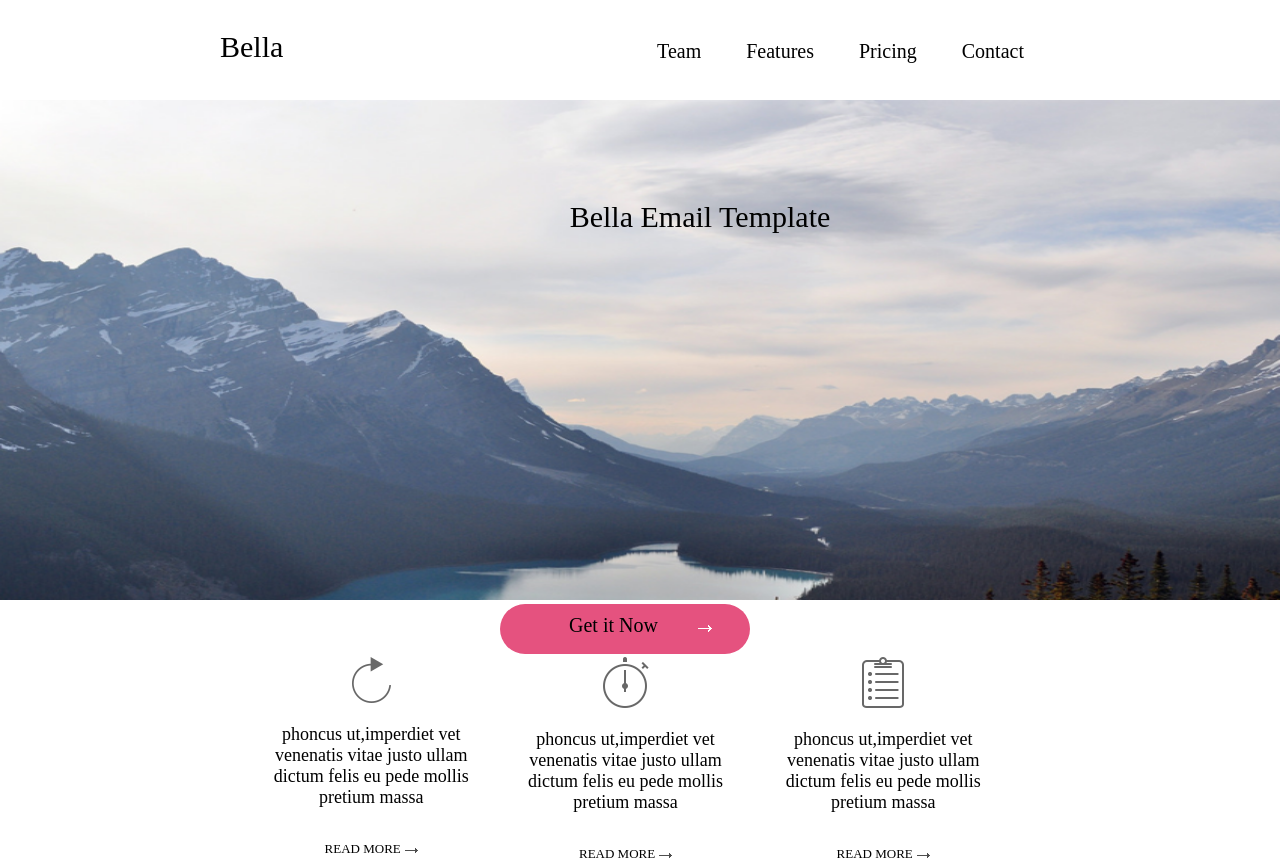
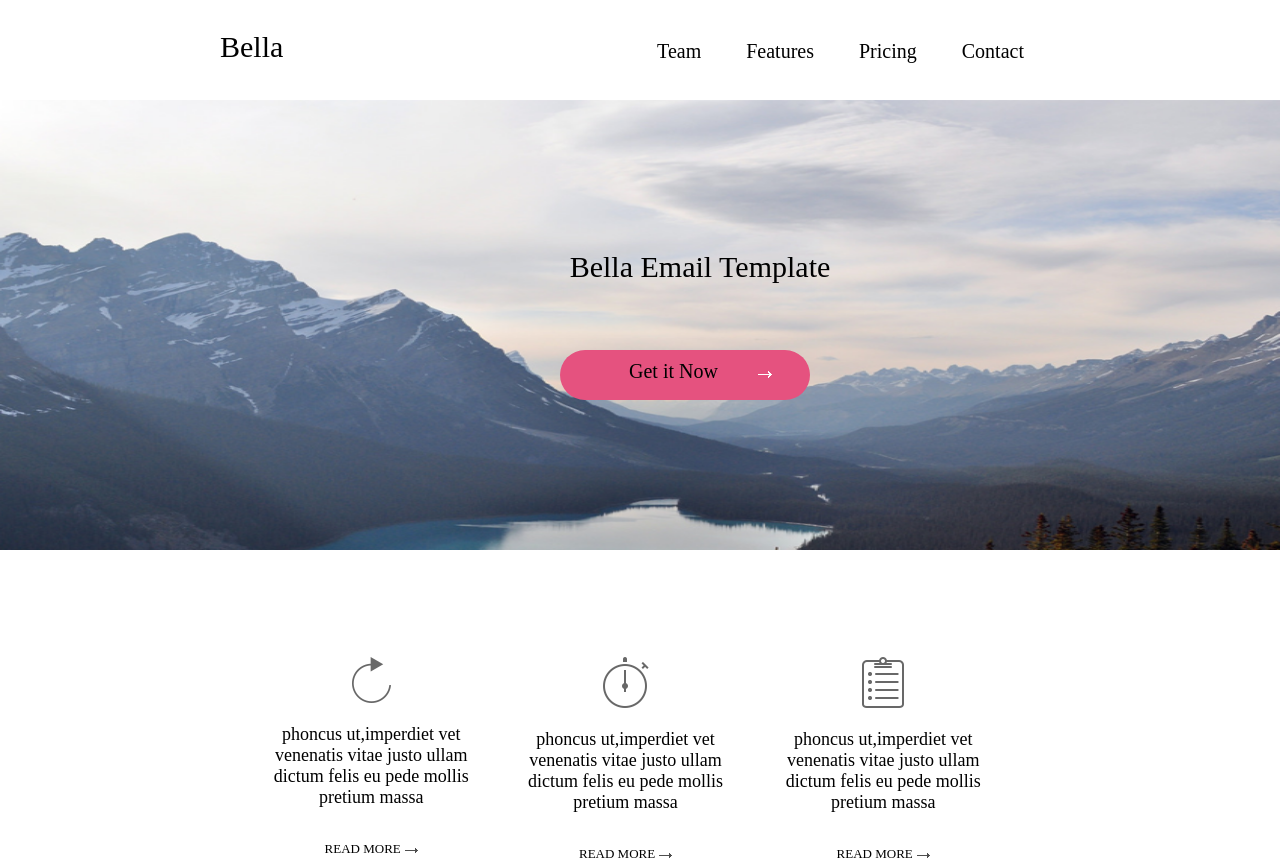
Before and after one commit to YangWenxu/Hello-World, a plain HTML site: page 前端第一题/index.html in a window 1280 px wide. Shown: the top 865 px of the page. Drawn offline with Linux system fonts and the light colour scheme.

Commit message:
first-commit

```diff
--- a/前端第一题/css/style.css
+++ b/前端第一题/css/style.css
@@ -48,11 +48,12 @@ body {
 
 /* 网页第二栏布局 */
 
-.img_1 {
+
+/* .img_1 {
+    background: url(../images/banner.png) no-repeat;
     width: 100%;
     height: 500px;
-    position: relative;
-}
+} */
 
 .img_2 {
     display: inline-block;
@@ -60,6 +61,8 @@ body {
 }
 
 .context {
+    background: url(../images/banner.png) no-repeat;
+    background-size: 100% 450px;
     width: 100%;
     height: 450px;
 }
@@ -70,7 +73,7 @@ body {
     height: 100px;
     z-index: 2;
     left: 550px;
-    top: 200px;
+    top: 250px;
     font-size: 30px;
     text-align: center;
 }
@@ -81,8 +84,9 @@ body {
     height: 50px;
     border-radius: 50px 50px 50px 50px;
     background-color: rgb(229, 82, 127);
-    margin-left: 500px;
+    margin-left: 560px;
     text-align: center;
+    margin-top: 250px;
 }
 
 .page4 {
--- a/前端第一题/index.html
+++ b/前端第一题/index.html
@@ -22,11 +22,12 @@
     </section>
     <!-- 网页第二栏 -->
     <div class="context">
-        <img src="images/banner.png" alt="" class="img_1">
-        <div class="page2">Bella Email Template</div>
-        <div class="page3">
-            <div class="page4">Get it Now</div>
-            <img src="images/arrow.png" alt="" class="img_2">
+        <div id="img_1">
+            <div class="page2">Bella Email Template</div>
+            <div class="page3">
+                <div class="page4">Get it Now</div>
+                <img src="images/arrow.png" alt="" class="img_2">
+            </div>
         </div>
     </div>
     <!-- 网页第三栏 -->
```
